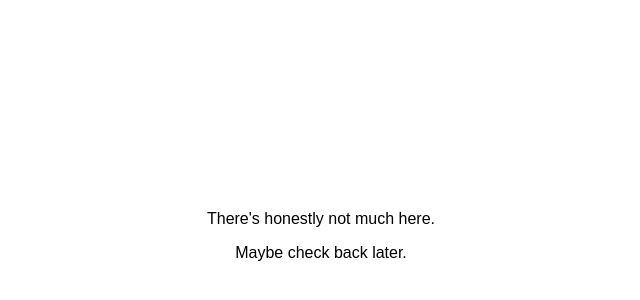
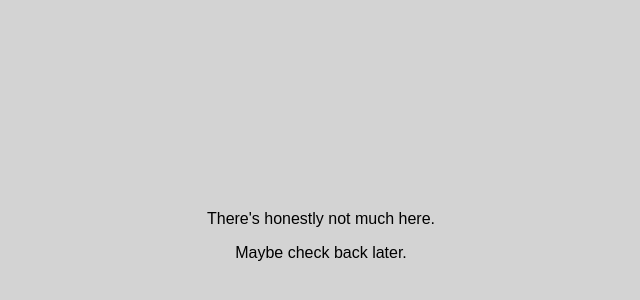
Before and after one commit to bozakp/bozakp.github.io, a plain HTML site: page index.html in a window 1280 px wide. Shown: the part 156-456 px from the top of the page, without its empty margins (319-959 px from the left). Drawn offline with nearby package versions, Linux system fonts and the light colour scheme.

Commit message:
Background color to give it character

```diff
--- a/index.html
+++ b/index.html
@@ -2,6 +2,9 @@
     <head>
         <link rel="stylesheet" href="//cdnjs.cloudflare.com/ajax/libs/pure/0.5.0/pure-min.css" />
         <style>
+            body {
+                background-color: #d3d3d3;
+            }
             body div {
                 position: absolute;
                 width: 400px;
```
